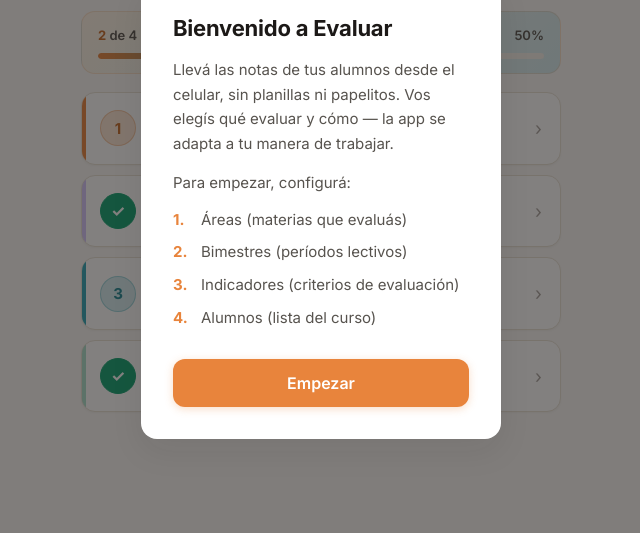
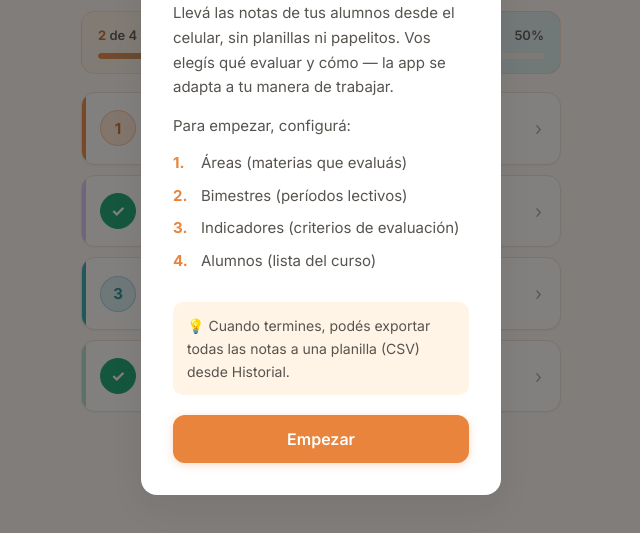
Before and after one commit to gbatt-uy/evaluar, a plain HTML site: page index.html in a window 1280 px wide. Shown: the part 189-722 px from the top of the page, without its empty margins (319-959 px from the left). Drawn offline with Linux system fonts and the light colour scheme.

Commit message:
Mention CSV export in onboarding modal
Surface the export-to-spreadsheet capability up front so users know
their work is portable. Visually de-emphasized vs the setup steps so it
reads as a tip, not another required action.

Co-Authored-By: Claude Opus 4.7 (1M context) <noreply@anthropic.com>

```diff
--- a/index.html
+++ b/index.html
@@ -439,6 +439,7 @@
       <li>Indicadores (criterios de evaluación)</li>
       <li>Alumnos (lista del curso)</li>
     </ol>
+    <p class="onboarding-text" style="font-size:14px;background:var(--warm-tint);padding:12px 14px;border-radius:10px;margin-bottom:20px">💡 Cuando termines, podés exportar todas las notas a una planilla (CSV) desde Historial.</p>
     <button class="onboarding-btn" id="onboarding-close" type="button">Empezar</button>
   </div>
 </div>
```
